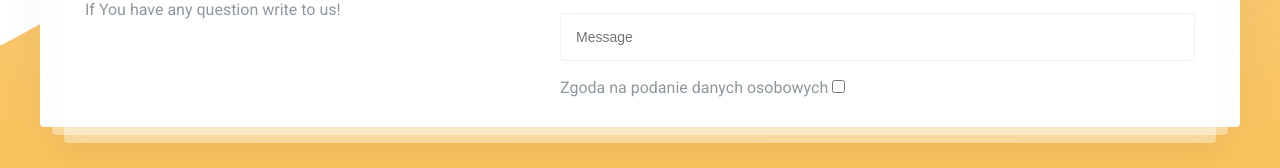
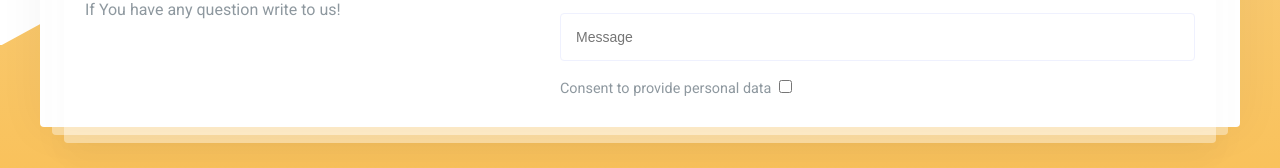
Before and after one commit to MarcinGazda/PPMLight.WWW, a React (Vite) app: page / in a window 1280 px wide. Shown: the part 4312-4480 px from the top of the page. Built offline with nearby package versions, Linux system fonts and the light colour scheme.

Commit message:
fix: style change for RODO text in Footer

```diff
--- a/src/views/Footer/index.module.scss
+++ b/src/views/Footer/index.module.scss
@@ -223,6 +223,7 @@
 
           .text {
             color: $text-gray;
+            font-size: 0.9rem;
           }
         }
       }
--- a/src/views/Footer/index.tsx
+++ b/src/views/Footer/index.tsx
@@ -46,7 +46,7 @@ const Footer = () => {
                 className={styles.input}
               />
               <span className={styles.text}>
-                Zgoda na podanie danych osobowych
+                Consent to provide personal data{" "}
               </span>
               <input type="checkbox" className={styles.checkbox} />
             </div>
```
